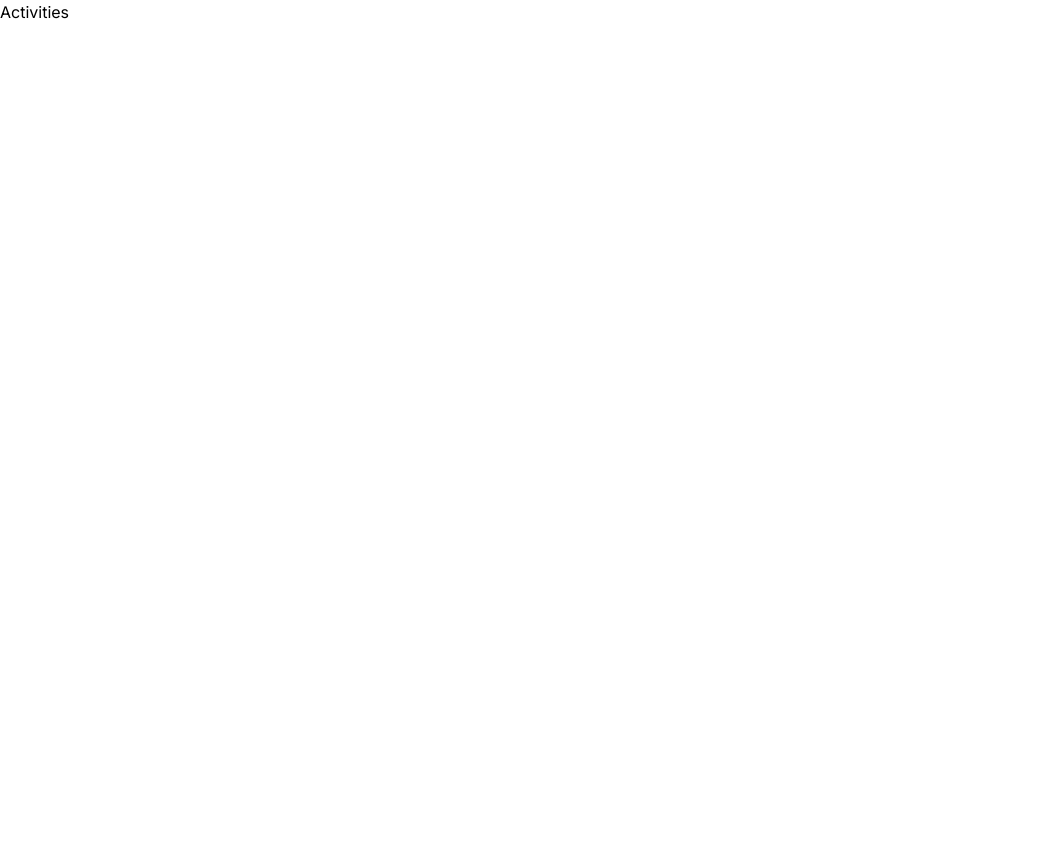
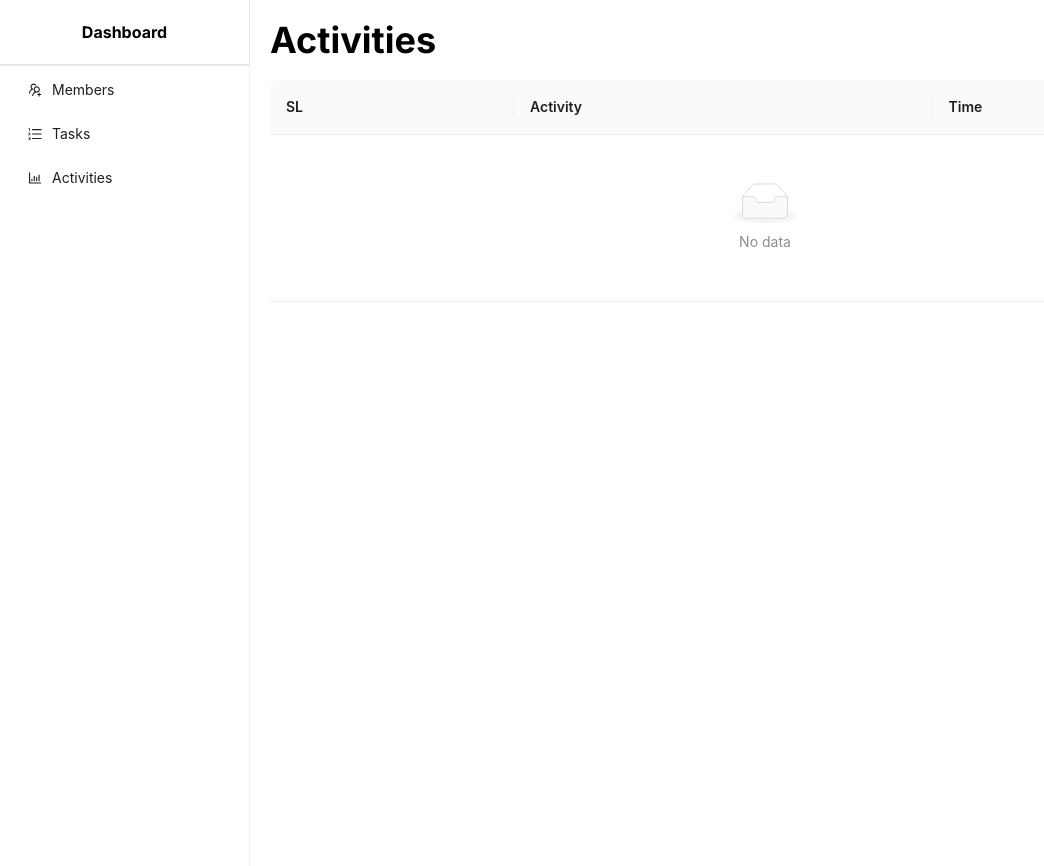
Before and after one commit to shahriyardx/task-management, a Next.js app: page /dashboard/projects/1/activities in a window 1280 px wide. Shown: the whole page, without its empty margins (0-1044 px from the left). Before the commit the page ends 800 px from the top, so only its background shows below. Built offline with nearby package versions, Linux system fonts and the light colour scheme; sample sign-in values are in the browser's storage.

Commit message:
added activities functionality

```diff
--- a/package.json
+++ b/package.json
@@ -14,6 +14,7 @@
     "@types/react-beautiful-dnd": "^13.1.8",
     "antd": "^5.16.5",
     "autoprefixer": "^10.4.19",
+    "moment": "^2.30.1",
     "next": "^14.2.3",
     "postcss": "^8.4.38",
     "react": "^18",
--- a/public/projects.json
+++ b/public/projects.json
@@ -4,27 +4,31 @@
     "title": "Web Application",
     "image": "web-app.gif",
     "members": [{ "username": "shahriyar" }, { "username": "kabir" }],
-    "tasks": []
+    "tasks": [],
+    "activities": []
   },
   {
     "id": "android-app",
     "title": "Android Application",
     "image": "android-app.jpg",
     "members": [],
-    "tasks": []
+    "tasks": [],
+    "activities": []
   },
   {
     "id": "penetration-testing",
     "title": "Penetration Testing",
     "image": "penetration.jpg",
     "members": [],
-    "tasks": []
+    "tasks": [],
+    "activities": []
   },
   {
     "id": "cloud-infastructure",
     "title": "Cloud Infatructure",
     "image": "cloud.jpg",
     "members": [],
-    "tasks": []
+    "tasks": [],
+    "activities": []
   }
 ]
--- a/src/components/MemberCreateForm.tsx
+++ b/src/components/MemberCreateForm.tsx
@@ -17,12 +17,13 @@ const MemberCreateForm = ({
   project: Project;
   closeModal: () => void;
 }) => {
-  const { updateProject } = useProjects();
+  const { updateProject, addActivity } = useProjects();
   const onFinish: FormProps<FieldType>["onFinish"] = (values) => {
     const newProject = { ...project };
     project.members.push({ username: values.username });
 
     updateProject(project.id, newProject);
+    addActivity(project.id, `New member created '${values.username}'`);
     closeModal();
   };
 
--- a/src/components/TaskCreateForm.tsx
+++ b/src/components/TaskCreateForm.tsx
@@ -21,7 +21,7 @@ const TaskCreateForm = ({
   project: Project;
   closeModal: () => void;
 }) => {
-  const { updateProject } = useProjects();
+  const { updateProject, addActivity } = useProjects();
   const onFinish: FormProps<FieldType>["onFinish"] = (values) => {
     const newProject = { ...project };
     project.tasks.push({
@@ -32,8 +32,11 @@ const TaskCreateForm = ({
       id: createId(),
     });
 
-    values.members.forEach(member => addMember(member))
-
+    values.members.forEach((member) => addMember(member));
+    addActivity(
+      project.id,
+      `New task '${values.title}' added to ${project.title}`
+    );
     updateProject(project.id, newProject);
     closeModal();
   };
--- a/src/components/TaskEditForm.tsx
+++ b/src/components/TaskEditForm.tsx
@@ -22,7 +22,7 @@ const TaskEditForm = ({
   project: Project;
   closeModal: () => void;
 }) => {
-  const { updateProject } = useProjects();
+  const { updateProject, addActivity } = useProjects();
   const onFinish: FormProps<FieldType>["onFinish"] = (values) => {
     const newProject = { ...project };
     project.tasks.map((t) => {
@@ -35,6 +35,18 @@ const TaskEditForm = ({
       }
     });
     values.members.forEach((member) => addMember(member));
+    if (task.title !== values.title)
+      addActivity(
+        project.id,
+        `Task changed from '${task.title}' to '${values.title}'`
+      );
+
+    if (task.deadline !== dayjs(values.deadline).toDate())
+      addActivity(project.id, `Task '${values.title}' deadline updated`);
+
+    if (task.members.length !== values.members.length)
+      addActivity(project.id, `Members updated of task '${task.title}'`);
+
     updateProject(project.id, newProject);
     closeModal();
   };
@@ -44,6 +56,7 @@ const TaskEditForm = ({
     const newProject = { ...project };
     newProject.members.push({ username: member });
     updateProject(project.id, newProject);
+    addActivity(project.id, `Memebr '${member}' added`);
   };
 
   return (
--- a/src/hooks/useProjects.tsx
+++ b/src/hooks/useProjects.tsx
@@ -4,7 +4,7 @@ import { useEffect } from "react"
 import { useQuery } from "react-query"
 
 export const useProjects = () => {
-  const { projects, setProjects, updateProject } = useProjectsState();
+  const { projects, setProjects, updateProject, addActivity } = useProjectsState();
 
   const { data, isLoading } = useQuery<Project[]>({
     queryKey: ['projects'],
@@ -19,5 +19,5 @@ export const useProjects = () => {
     }
   }, [data, projects.length, setProjects])
 
-  return { projects, isLoading, updateProject };
+  return { projects, isLoading, updateProject, addActivity };
 }
--- a/src/pages/dashboard/projects/[projectId]/activities.tsx
+++ b/src/pages/dashboard/projects/[projectId]/activities.tsx
@@ -1,9 +1,53 @@
-import React from 'react'
+import DashboardLayout from "@/components/DashboardLayout";
+import MemberCreateForm from "@/components/MemberCreateForm";
+import { PrivateRoute } from "@/hooks/useAuth";
+import { useProjects } from "@/hooks/useProjects";
+import { Button, Modal, Table } from "antd";
+import { useForm } from "antd/es/form/Form";
+import Column from "antd/es/table/Column";
+import moment from "moment";
+import Image from "next/image";
+import { useRouter } from "next/router";
+import React, { useMemo, useState } from "react";
 
-const Activities = () => {
+const ProjectMembers = () => {
+  const { projects, updateProject } = useProjects();
+  const router = useRouter();
+
+  const project = useMemo(
+    () => projects.find((project) => project.id === router.query.projectId),
+    [projects, router.query.projectId]
+  );
+
   return (
-    <div>Activities</div>
-  )
-}
+    <PrivateRoute>
+      <DashboardLayout>
+        <h1 className="text-4xl font-bold flex items-center gap-3">
+          Activities
+        </h1>
 
-export default Activities
+        <div className="mt-5">
+          <Table
+            dataSource={
+              project?.activities.map((activity, index) => ({
+                ...activity,
+                index: index + 1,
+              })) || []
+            }
+          >
+            <Column title="SL" dataIndex="index" />
+            <Column title="Activity" dataIndex="description" />
+            <Column
+              title="Time"
+              render={(value) => {
+                return <span>{moment(value.time).fromNow()}</span>;
+              }}
+            />
+          </Table>
+        </div>
+      </DashboardLayout>
+    </PrivateRoute>
+  );
+};
+
+export default ProjectMembers;
--- a/src/pages/dashboard/projects/[projectId]/tasks.tsx
+++ b/src/pages/dashboard/projects/[projectId]/tasks.tsx
@@ -16,7 +16,7 @@ type TaskStatus = "to-do" | "in-progress" | "done";
 
 const ProjectTasks = () => {
   const router = useRouter();
-  const { projects, updateProject } = useProjects();
+  const { projects, updateProject, addActivity } = useProjects();
   const [editingTask, setEditingTask] = useState<Task | null>(null);
   const [form] = useForm();
   const [createForm] = useForm();
@@ -56,6 +56,10 @@ const ProjectTasks = () => {
       newProject.tasks = project.tasks.map((task) => {
         if (task.id == result.draggableId) {
           task.status = result.destination?.droppableId as TaskStatus;
+          addActivity(
+            project.id,
+            `Task '${task.title}' moved from '${result.source.droppableId}' to '${result.destination?.droppableId}'`
+          );
         }
 
         return task;
@@ -124,7 +128,12 @@ const ProjectTasks = () => {
           onCancel={handleCancel}
         >
           {editingTask && project && (
-            <TaskEditForm project={project} task={editingTask} form={form} closeModal={handleCancel} />
+            <TaskEditForm
+              project={project}
+              task={editingTask}
+              form={form}
+              closeModal={handleCancel}
+            />
           )}
         </Modal>
 
--- a/src/states/projects.ts
+++ b/src/states/projects.ts
@@ -5,6 +5,7 @@ type ProjectState = {
   projects: Project[],
   setProjects: (projects: Project[]) => void
   updateProject: (projectId: string, data: Project) => void
+  addActivity: (projectId: string, activity: string) => void
 }
 
 export const useProjectsState = create<ProjectState>((set) => ({
@@ -19,4 +20,16 @@ export const useProjectsState = create<ProjectState>((set) => ({
     })}
 
   }),
+  addActivity: (projectId: string, activity: string) => set((state) => {
+    const newProjects = [...state.projects]
+    newProjects.map(project => {
+      if (project.id ===projectId) {
+        project.activities.push({description: activity, time: new Date()})
+      }
+
+      return project
+    })
+
+    return { projects: newProjects }
+  })
 }))
--- a/src/types.ts
+++ b/src/types.ts
@@ -10,10 +10,16 @@ export type Task = {
   status: "to-do" | "in-progress" | "done"
 }
 
+type Activity = {
+  description: string
+  time: Date
+}
+
 export type Project = {
   id: string
   title: string
   image: string
   members: Array<Member>,
   tasks: Array<Task>,
+  activities: Array<Activity>
 }
```
Also changed, not shown: 1 other file (tests, documents, lock files or other folders).
